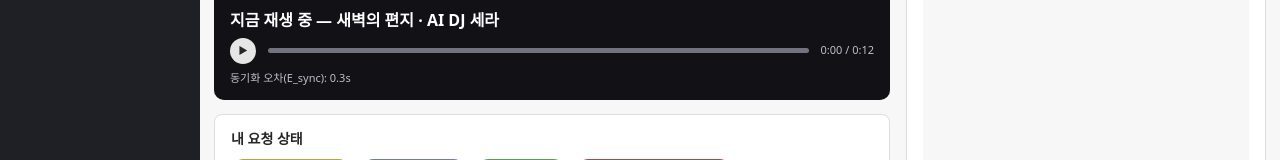
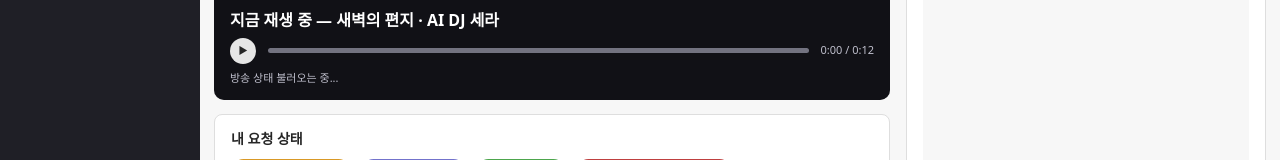
Before and after one commit to pch4947/onAIr, a React (Vite) app in the folder apps/frontend/: page /listen in a window 1280 px wide. Shown: the part 487-647 px from the top of the page. Built offline with nearby package versions, Linux system fonts and the light colour scheme; no server answers.

Commit message:
feat: 방송 상태 폴링 연동 (#24)

```diff
--- a/apps/frontend/src/routes/listen/ListenPage.tsx
+++ b/apps/frontend/src/routes/listen/ListenPage.tsx
@@ -1,20 +1,17 @@
 // 01_Listen_스트리밍 방송 화면
 
 import { useState } from 'react'
+import { useQuery } from '@tanstack/react-query'
 import { Sidebar } from '@/app/Sidebar'
 import { usePlaybackController } from '@/player/usePlaybackController'
 import { useRealtimeConnection } from '@/realtime/useRealtimeConnection'
 import { useRealtimeStore } from '@/realtime/store'
+import { getBroadcastState } from '@/shared/api'
 import { ExperimentSurveyModal } from '@/routes/listen/ExperimentSurveyModal'
-import {
-  CHAT_MESSAGES,
-  MY_REQUEST_STATUSES,
-  PLAYLIST,
-  STATION_INFO,
-  SYNC_OFFSET_SEC,
-} from '@/routes/listen/mock'
+import { CHAT_MESSAGES, MY_REQUEST_STATUSES, PLAYLIST, STATION_INFO } from '@/routes/listen/mock'
 import type { RequestStatusVariant } from '@/routes/listen/mock'
 import type { ConnectionStatus } from '@/realtime/client'
+import type { StreamStatus } from '@/shared/types'
 
 const STATUS_VARIANT_CLASS: Record<RequestStatusVariant, string> = {
   generating: 'bg-status-generating',
@@ -30,6 +27,14 @@ const CONNECTION_STATUS_LABEL: Record<ConnectionStatus, string> = {
   disconnected: '연결 끊김',
 }
 
+const STREAM_STATUS_LABEL: Record<StreamStatus, string> = {
+  bootstrapping: '부팅 중',
+  ready: '준비됨',
+  planning: '편성 중',
+}
+
+const BROADCAST_STATE_POLL_INTERVAL_MS = 3000
+
 function formatTime(sec: number): string {
   const minutes = Math.floor(sec / 60)
   const seconds = Math.floor(sec % 60)
@@ -43,6 +48,11 @@ export function ListenPage() {
     usePlaybackController(PLAYLIST)
   useRealtimeConnection()
   const connectionStatus = useRealtimeStore((state) => state.connectionStatus)
+  const broadcastStateQuery = useQuery({
+    queryKey: ['broadcast-state'],
+    queryFn: getBroadcastState,
+    refetchInterval: BROADCAST_STATE_POLL_INTERVAL_MS,
+  })
 
   const handleSendChat = (event: React.FormEvent) => {
     event.preventDefault()
@@ -110,7 +120,11 @@ export function ListenPage() {
                 </span>
               </div>
               <p className="text-[11px] text-nav-inactive">
-                동기화 오차(E_sync): {SYNC_OFFSET_SEC}s
+                {broadcastStateQuery.isLoading
+                  ? '방송 상태 불러오는 중...'
+                  : broadcastStateQuery.isError || !broadcastStateQuery.data
+                    ? '방송 상태를 불러오지 못했습니다'
+                    : `방송 상태: ${STREAM_STATUS_LABEL[broadcastStateQuery.data.stream.status]} · 버퍼 ${broadcastStateQuery.data.stream.bufferSeconds}초`}
               </p>
             </div>
           </div>
--- a/apps/frontend/src/routes/listen/mock.ts
+++ b/apps/frontend/src/routes/listen/mock.ts
@@ -68,8 +68,6 @@ export const PLAYLIST: Track[] = [
   },
 ]
 
-export const SYNC_OFFSET_SEC = 0.3
-
 export const MY_REQUEST_STATUSES: RequestStatusItem[] = [
   { id: '1', text: '사연 · GENERATING', variant: 'generating', visibleToSelfOnly: false },
   { id: '2', text: '신청곡 · QUEUED', variant: 'queued', visibleToSelfOnly: false },
--- /dev/null
+++ b/apps/frontend/src/shared/api.ts
@@ -0,0 +1,11 @@
+import type { BroadcastStateResponse } from '@/shared/types'
+
+const API_BASE = import.meta.env.VITE_API_BASE_URL ?? ''
+
+export async function getBroadcastState(): Promise<BroadcastStateResponse> {
+  const res = await fetch(`${API_BASE}/api/stream/state`)
+  if (!res.ok) {
+    throw new Error(`GET /api/stream/state failed: ${res.status}`)
+  }
+  return res.json() as Promise<BroadcastStateResponse>
+}
--- /dev/null
+++ b/apps/frontend/src/shared/types.ts
@@ -0,0 +1,14 @@
+export type StreamStatus = 'bootstrapping' | 'ready' | 'planning'
+
+export interface StreamInfo {
+  status: StreamStatus
+  bufferSeconds: number
+  currentSegment: unknown | null
+  updatedAt: string
+}
+
+export interface BroadcastStateResponse {
+  stream: StreamInfo
+  pendingRequestCount: number
+  oldestRequestAgeSeconds: number
+}
```
